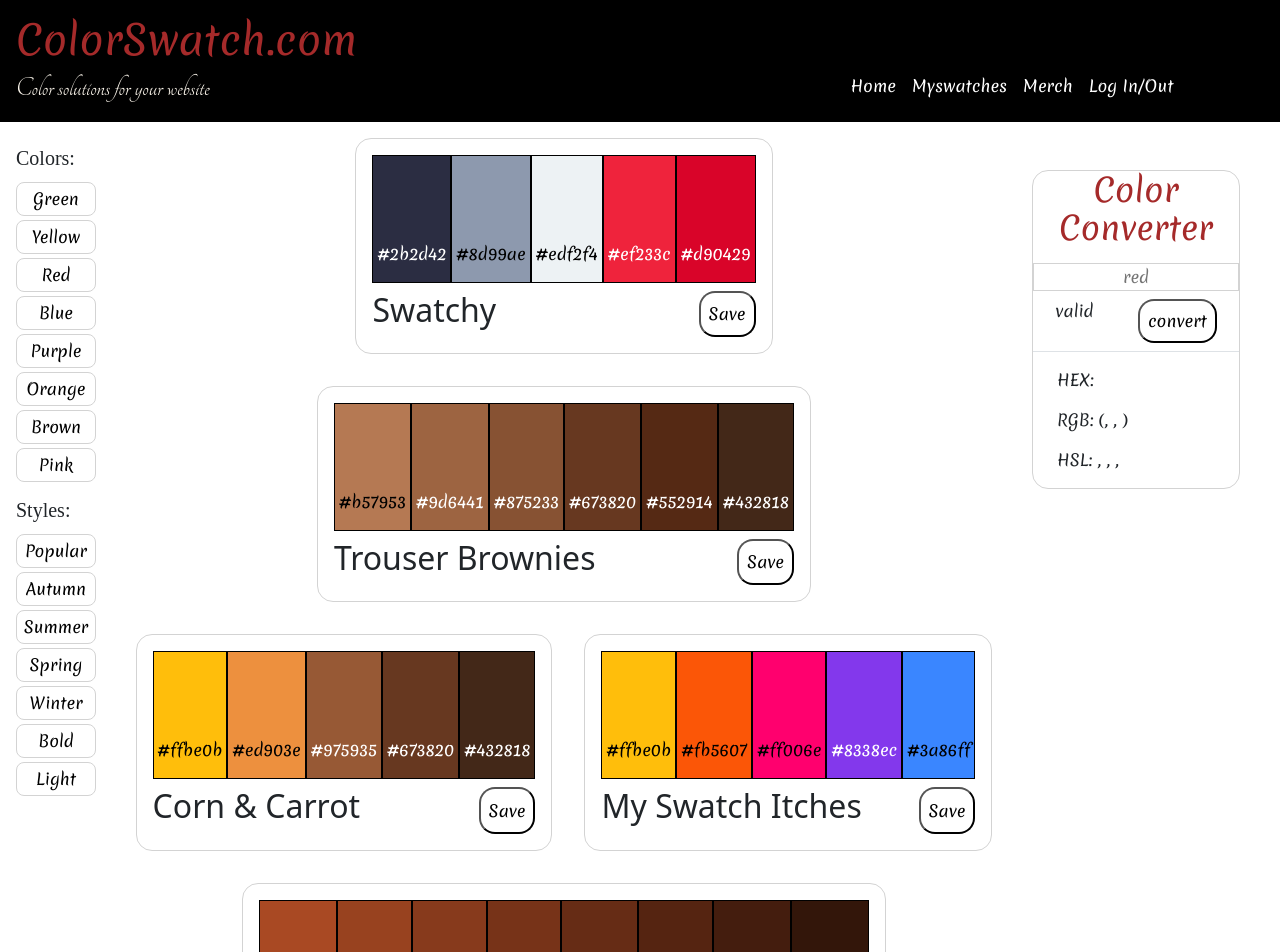
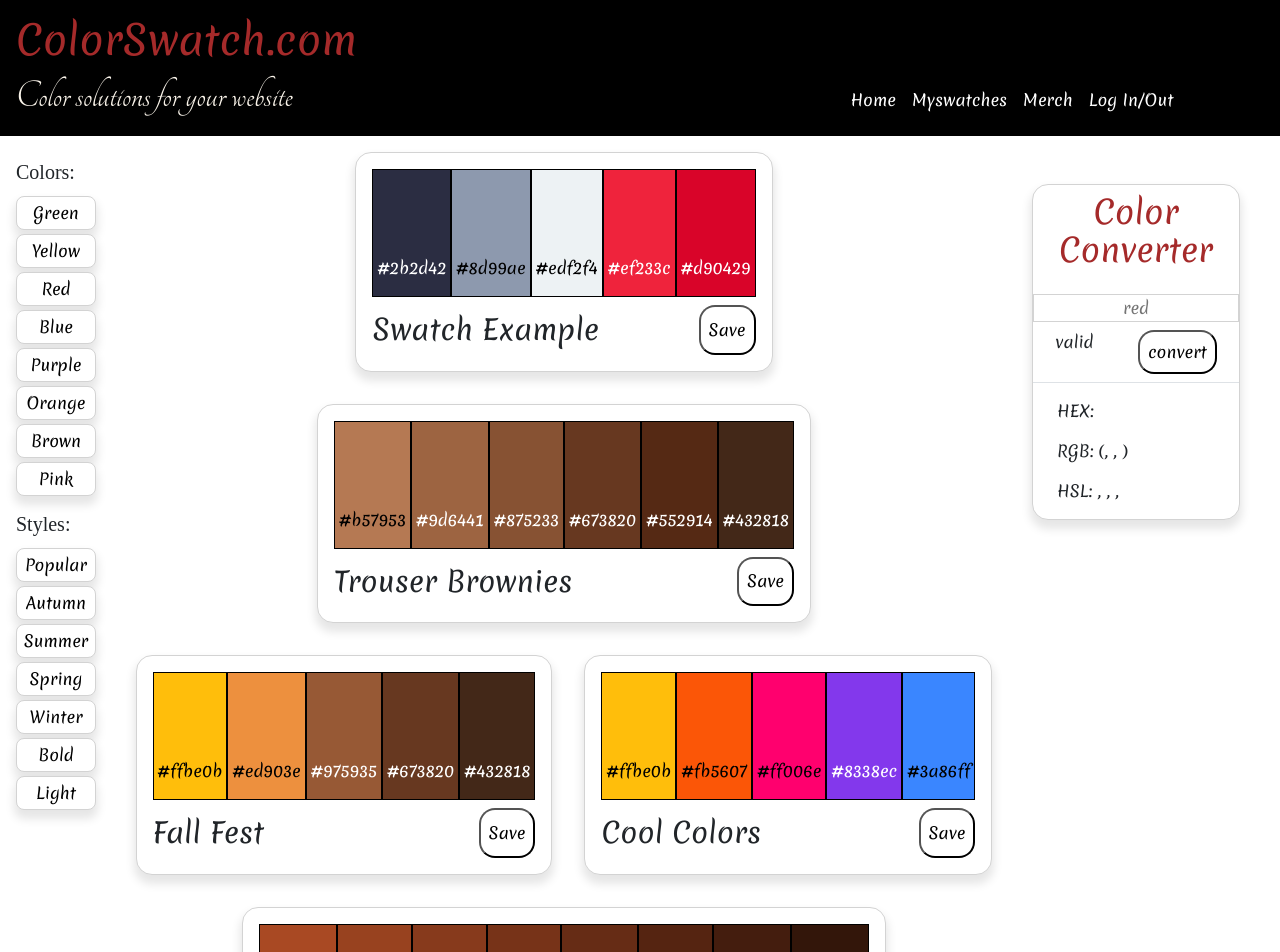
Before and after one commit to Adk1ns/color-app, a React (Create React App) app: page / in a window 1280 px wide. Shown: the top 952 px of the page. Built offline with nearby package versions, Linux system fonts and the light colour scheme; a web font is replaced by a local one.

Commit message:
pro styling theme

```diff
--- a/public/index.html
+++ b/public/index.html
@@ -24,7 +24,7 @@
       work correctly both with client-side routing and a non-root public URL.
       Learn how to configure a non-root public URL by running `npm run build`.
     -->
-		<title>PoopSwatch</title>
+		<title>ColorSwatch</title>
 		<link
 			rel="stylesheet"
 			href="https://cdn.jsdelivr.net/npm/bootstrap@5.1.0/dist/css/bootstrap.min.css"
--- a/src/App.js
+++ b/src/App.js
@@ -84,14 +84,13 @@ function App(props) {
 		<UserContext.Provider
 			value={{
 				fuck: true,
-			}}
-		>
+			}}>
 			<AppHeaderStyle>
 				<header className='App-header'>
 					<div className='row fit'>
 						<div className='col-7 m-3 mb-2'>
 							<h1 className='header-main Merienda'>ColorSwatch.com</h1>
-							<h3 className='Tangerine'>Color solutions for your website</h3>
+							<h2 className='Tangerine'>Color solutions for your website</h2>
 						</div>
 						<div className='col-4 d-flex align-items-end justify-content-end m-3 mb-2'>
 							<nav className='p-3'>
@@ -136,7 +135,7 @@ function App(props) {
 					</Routes>
 				</main>
 				<footer className='footer text-center'>
-					<p className='Merienda'>some stupid ass footer</p>
+					<p className='Merienda pt-3'>color app footer</p>
 				</footer>
 			</AppHeaderStyle>
 		</UserContext.Provider>
--- a/src/AppHeaderStyle.js
+++ b/src/AppHeaderStyle.js
@@ -28,6 +28,7 @@ const AppHeaderStyle = styled.div`
 	}
 	.Tangerine {
 		font-family: Tangerine;
+		font-size: 2.5em;
 	}
 	.text-white {
 		color: white;
@@ -49,6 +50,9 @@ const AppHeaderStyle = styled.div`
 				color: white;
 			}
 		}
+	}
+	.box-shadow {
+		box-shadow: 0 7px 10px 2px #0000001a;
 	}
 	.BTN-left-Round {
 		border-radius: 1rem 0 0 1rem;
--- a/src/Components/ColorConverter/ColorConverter.js
+++ b/src/Components/ColorConverter/ColorConverter.js
@@ -36,8 +36,8 @@ const ColorConverter = () => {
 
 	return (
 		<ConverterStyle>
-			<div className='Merienda border-converter'>
-				<h2 className='header-converter text-center'>Color Converter</h2>
+			<div className='Merienda border-converter box-shadow'>
+				<h2 className='header-converter text-center p-2'>Color Converter</h2>
 				<input
 					type='text'
 					placeholder='red'
--- a/src/Components/MainPage.js
+++ b/src/Components/MainPage.js
@@ -6,7 +6,7 @@ import ColorConverter from './ColorConverter/ColorConverter'
 const MainPage = ({ mySwatches, setMySwatches }) => {
 	const [popSwatches, setPopSwatches] = useState([
 		{
-			name: 'Swatchy',
+			name: 'Swatch Example',
 			id: 10,
 			style: ['popular', 'winter', 'red'],
 			colors: [
@@ -75,7 +75,7 @@ const MainPage = ({ mySwatches, setMySwatches }) => {
 			],
 		},
 		{
-			name: 'Corn & Carrot',
+			name: 'Fall Fest',
 			id: 29,
 			style: ['brown', 'bold', 'summer', 'orange', 'yellow'],
 			colors: [
@@ -107,7 +107,7 @@ const MainPage = ({ mySwatches, setMySwatches }) => {
 			],
 		},
 		{
-			name: 'My Swatch Itches',
+			name: 'Cool Colors',
 			id: 30,
 			style: [
 				'bold',
@@ -283,7 +283,7 @@ const MainPage = ({ mySwatches, setMySwatches }) => {
 			],
 		},
 		{
-			name: 'Post Spinach',
+			name: 'Spinach & Greens',
 			id: 34,
 			style: ['green', 'summer'],
 			colors: [
@@ -325,7 +325,7 @@ const MainPage = ({ mySwatches, setMySwatches }) => {
 			],
 		},
 		{
-			name: 'Pink to Stink',
+			name: 'Pinky',
 			id: 35,
 			style: ['brown', 'pink', 'popular', 'autumn'],
 			colors: [
@@ -377,22 +377,52 @@ const MainPage = ({ mySwatches, setMySwatches }) => {
 				<div className=''>
 					<div className='Merienda col-1 d-flex flex-column filter-button'>
 						<h5 className='Akaya mt-4'>Colors:</h5>
-						<button onClick={() => sortColor('green')}>Green</button>
-						<button onClick={() => sortColor('yellow')}>Yellow</button>
-						<button onClick={() => sortColor('red')}>Red</button>
-						<button onClick={() => sortColor('blue')}>Blue</button>
-						<button onClick={() => sortColor('purple')}>Purple</button>
-						<button onClick={() => sortColor('orange')}>Orange</button>
-						<button onClick={() => sortColor('brown')}>Brown</button>
-						<button onClick={() => sortColor('pink')}>Pink</button>
+						<button onClick={() => sortColor('green')} className='box-shadow'>
+							Green
+						</button>
+						<button onClick={() => sortColor('yellow')} className='box-shadow'>
+							Yellow
+						</button>
+						<button onClick={() => sortColor('red')} className='box-shadow'>
+							Red
+						</button>
+						<button onClick={() => sortColor('blue')} className='box-shadow'>
+							Blue
+						</button>
+						<button onClick={() => sortColor('purple')} className='box-shadow'>
+							Purple
+						</button>
+						<button onClick={() => sortColor('orange')} className='box-shadow'>
+							Orange
+						</button>
+						<button onClick={() => sortColor('brown')} className='box-shadow'>
+							Brown
+						</button>
+						<button onClick={() => sortColor('pink')} className='box-shadow'>
+							Pink
+						</button>
 						<h5 className='Akaya mt-3'>Styles:</h5>
-						<button onClick={() => sortColor('popular')}>Popular</button>
-						<button onClick={() => sortColor('autumn')}>Autumn</button>
-						<button onClick={() => sortColor('summer')}>Summer</button>
-						<button onClick={() => sortColor('spring')}>Spring</button>
-						<button onClick={() => sortColor('winter')}>Winter</button>
-						<button onClick={() => sortColor('bold')}>Bold</button>
-						<button onClick={() => sortColor('light')}>Light</button>
+						<button onClick={() => sortColor('popular')} className='box-shadow'>
+							Popular
+						</button>
+						<button onClick={() => sortColor('autumn')} className='box-shadow'>
+							Autumn
+						</button>
+						<button onClick={() => sortColor('summer')} className='box-shadow'>
+							Summer
+						</button>
+						<button onClick={() => sortColor('spring')} className='box-shadow'>
+							Spring
+						</button>
+						<button onClick={() => sortColor('winter')} className='box-shadow'>
+							Winter
+						</button>
+						<button onClick={() => sortColor('bold')} className='box-shadow'>
+							Bold
+						</button>
+						<button onClick={() => sortColor('light')} className='box-shadow'>
+							Light
+						</button>
 					</div>
 				</div>
 				<div className='col-9'>
--- a/src/Components/MySwatches.js
+++ b/src/Components/MySwatches.js
@@ -33,7 +33,7 @@ const MySwatches = ({ mySwatches, setMySwatches }) => {
 										setColorsInSwatch={setColorsInSwatch}
 									/>
 								)}
-								<h1>THIS IS A LIST OF MYSWATCHES</h1>
+								<h1 className='text-center pt-3'>My Color Swatch Collection</h1>
 								<div className='d-flex flex-wrap'>
 									<div className='d-flex align-items-center justify-content-around flex-wrap'>
 										{mySwatches.map((swatch, index) => (
@@ -47,7 +47,9 @@ const MySwatches = ({ mySwatches, setMySwatches }) => {
 										))}
 									</div>
 								</div>
-								<h4>upgrade for more swatches</h4>
+								<h4 className='text-center mt-5'>
+									Upgrade your account to get more swatches
+								</h4>
 							</>
 						)}
 						{!isLoggedIn && (
@@ -55,8 +57,8 @@ const MySwatches = ({ mySwatches, setMySwatches }) => {
 								<h1>Please log the fuck in</h1>
 							</div>
 						)}
-						<button onClick={logInOut}>LogIn/Out</button>
-						<button onClick={togglePicker}>TogglePicker</button>
+						{/* <button onClick={logInOut}>LogIn/Out</button>
+						<button onClick={togglePicker}>TogglePicker</button> */}
 					</div>
 				)
 			}}
--- a/src/Components/MySwatches/MySwatch.js
+++ b/src/Components/MySwatches/MySwatch.js
@@ -15,7 +15,7 @@ const MySwatch = (props) => {
 
 	return (
 		<SwatchPickerStyle>
-			<div className='swatch-container m-3 Merienda'>
+			<div className='swatch-container m-3 Merienda box-shadow'>
 				<div className='d-flex justify-content-start'>
 					{props.swatch.colors.map((color, index) => (
 						<SwatchDiv bg={color} key={index} />
--- a/src/Components/MySwatches/Swatch.js
+++ b/src/Components/MySwatches/Swatch.js
@@ -12,14 +12,14 @@ const Swatch = ({ setMySwatches, swatch, mySwatches }) => {
 
 	return (
 		<SwatchPickerStyle>
-			<div className='swatch-container m-3'>
+			<div className='swatch-container m-3 box-shadow'>
 				<div className='d-flex justify-content-start'>
 					{swatch.colors.map((color, index) => (
 						<SwatchDiv bg={color} key={index} />
 					))}
 				</div>
 				<div className='d-flex justify-content-between mt-2'>
-					<h2 className=''>{swatch.name}</h2>
+					<h3 className='Merienda pt-2'>{swatch.name}</h3>
 					<button className=' Merienda BTN-Single' onClick={saveButton}>
 						Save
 					</button>
--- a/src/Components/MySwatches/SwatchPicker.js
+++ b/src/Components/MySwatches/SwatchPicker.js
@@ -57,7 +57,7 @@ const SwatchPicker = (
 
 	return (
 		<SwatchPickerStyle>
-			<div className='container-create m-3 Merienda swatch-picker-border'>
+			<div className='container-create m-3 Merienda swatch-picker-border box-shadow'>
 				<div className='col m-2 '>
 					<div className='row'>
 						<div className='col-3'>
@@ -92,10 +92,14 @@ const SwatchPicker = (
 									<div className='d-flex justify-content-center my-3'>
 										<RgbaStringColorPicker color={color} onChange={setColor} />
 									</div>
-									<div>
+									<div className='text-center'>
 										<p>{color}</p>
 									</div>
-									<button onClick={addColor}>Add Color</button>
+									<div className='d-flex justify-content-center'>
+										<button onClick={addColor} className='BTN-Single'>
+											Add Color
+										</button>
+									</div>
 								</>
 							)}
 							{colorFormat === 'hsla' && (
@@ -103,10 +107,14 @@ const SwatchPicker = (
 									<div className='d-flex justify-content-center my-3'>
 										<HslaStringColorPicker color={color} onChange={setColor} />
 									</div>
-									<div>
+									<div className='text-center'>
 										<p>{color}</p>
 									</div>
-									<button onClick={addColor}>Add Color</button>
+									<div className='d-flex justify-content-center'>
+										<button onClick={addColor} className='BTN-Single'>
+											Add Color
+										</button>
+									</div>
 								</>
 							)}
 						</div>
@@ -141,7 +149,7 @@ const SwatchPicker = (
 							</div>
 						</div>
 						<div className='col-3'>
-							<h1> BUY STUFF</h1>
+							<h1> </h1>
 						</div>
 					</div>
 				</div>
```
